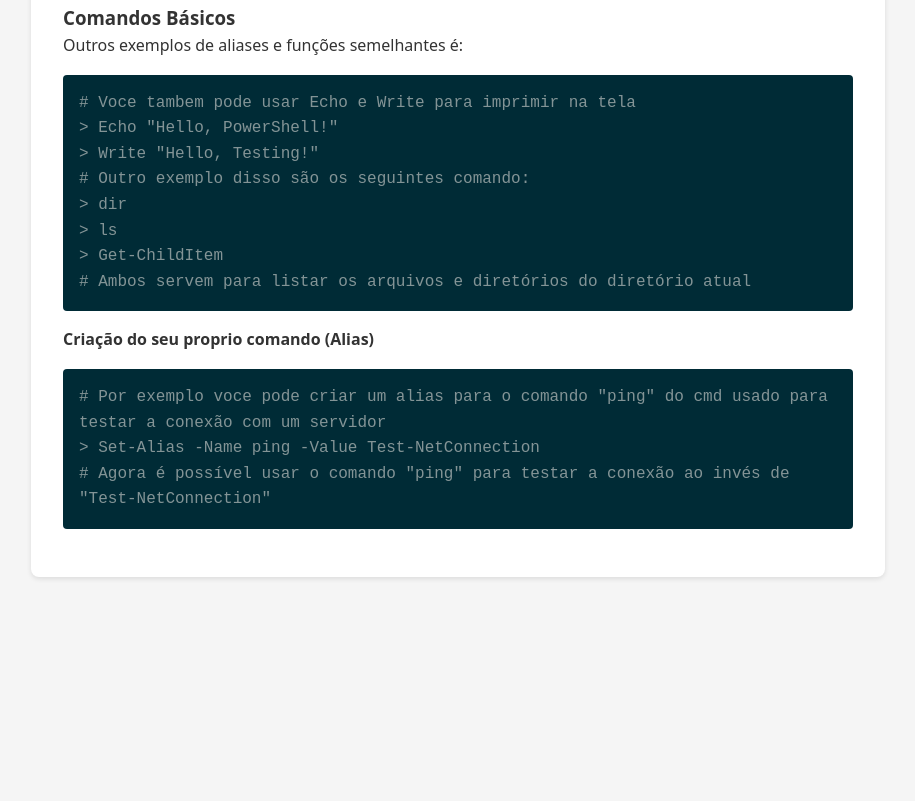
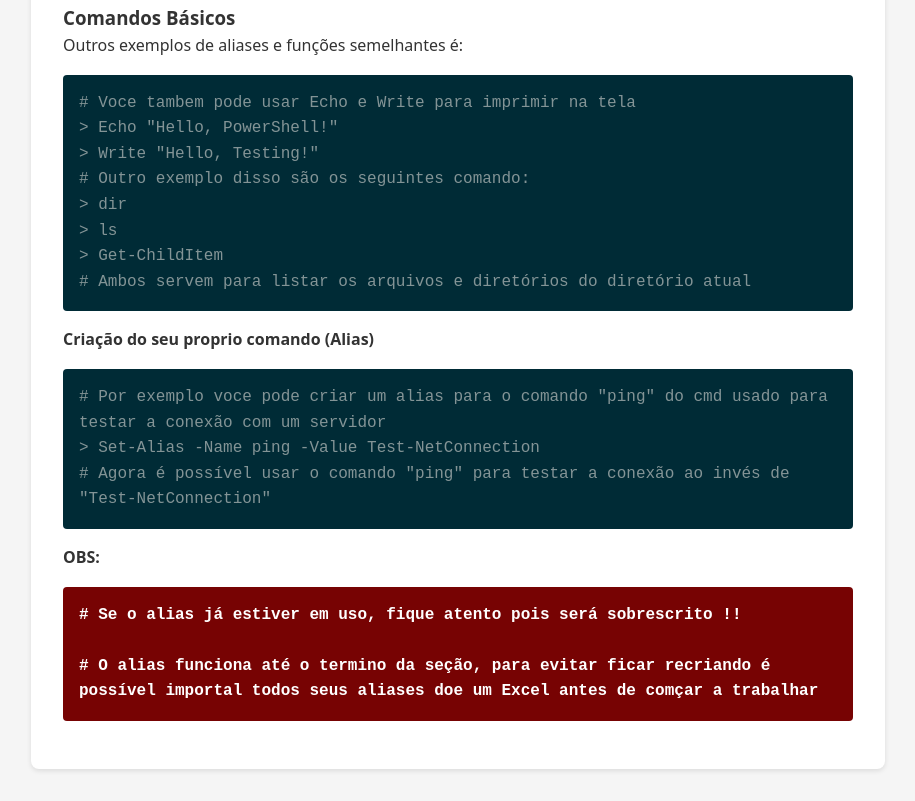
Before and after one commit to Haell39/powershellAcademy, a plain HTML site: page index.html in a window 1280 px wide. Shown: the part 426-1227 px from the top of the page, without its empty margins (323-1238 px from the left). Before the commit the page ends 1035 px from the top, so only its background shows below. Drawn offline with Linux system fonts and the light colour scheme.

Commit message:
criando bloco de atenção

```diff
--- a/assets/css/styles.css
+++ b/assets/css/styles.css
@@ -79,6 +79,18 @@ main {
   overflow-x: auto;
 }
 
+/* Blocos de Atenção */
+.attention-block{
+  background-color: #770303;
+  color: #ffffff;
+  padding: 1rem;
+  border-radius: 4px;
+  font-family: "Courier New", Courier, monospace;
+  margin: 1rem 0;
+  overflow-x: auto;
+}
+
+
 /* Títulos de seção */
 h2 {
   color: #002b36;
--- a/index.html
+++ b/index.html
@@ -63,6 +63,19 @@
             invés de "Test-NetConnection"
           </div>
 
+          <strong><p>OBS:</p></strong>
+
+          <div class="attention-block">
+            <strong>
+              # Se o alias já estiver em uso, fique atento pois será sobrescrito
+              !! <br />
+              <br />
+              # O alias funciona até o termino da seção, para evitar ficar
+              recriando é possível importal todos seus aliases doe um Excel
+              antes de comçar a trabalhar
+            </strong>
+          </div>
+
           <div></div>
         </section>
 
```
